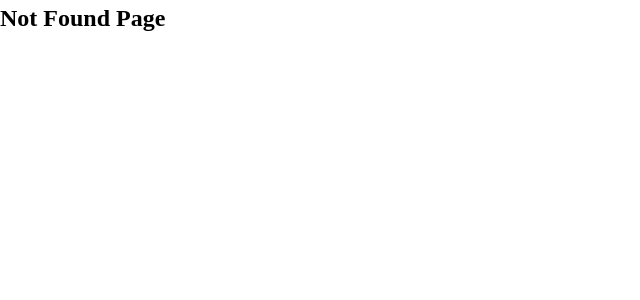
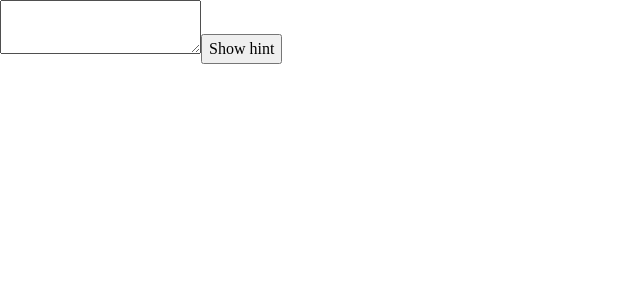
Before and after one commit to takunagai/react-official-tutorial, a React (Create React App) app: page /app10 in a window 1280 px wide. Before the commit this address had no page. Shown: the top 300 px of the page, without its empty margins (0-640 px from the left). Built offline with nearby package versions, Linux system fonts and the light colour scheme.

Commit message:
Try out some challenges 1 - ボタンでヒント表示/非表示

```diff
--- /dev/null
+++ b/src/App10.jsx
@@ -0,0 +1,25 @@
+import { useState } from 'react'
+
+export default function App() {
+  const [showHint, setShowHint] = useState(false)
+
+  return (
+    <>
+      {showHint && <p><i>Hint: Your favorite city?</i></p>}
+      <Form />
+      <button onClick={() => {
+        setShowHint(!showHint)
+      }}>Show hint</button>
+    </>
+  )
+}
+
+function Form() {
+  const [text, setText] = useState('')
+  return (
+    <textarea
+      value={text}
+      onChange={e => setText(e.target.value)}
+    />
+  )
+}
--- a/src/Frontpage.jsx
+++ b/src/Frontpage.jsx
@@ -67,6 +67,7 @@ export default function Frontpage() {
           <li><Link to="/counter4">Counter4</Link></li>
           <li><Link to="/counter5">Counter5</Link></li>
           <li><Link to="/scoreboard2">Scoreboard2</Link></li>
+          <li><Link to="/app10">App10</Link></li>
         </ul>
       </nav>
       <Outlet />
--- a/src/index.js
+++ b/src/index.js
@@ -66,6 +66,7 @@ import Counter4 from './Counter4'
 import Counter5 from './Counter5'
 import MyComponent from './MyComponent'
 import Scoreboard2 from './Scoreboard2'
+import App10 from './App10'
 
 
 const container = document.getElementById('root')
@@ -141,6 +142,7 @@ root.render(
         <Route path="counter5" element={<Counter5 />} />
         <Route path="myComponent" element={<MyComponent />} />
         <Route path="scoreboard2" element={<Scoreboard2 />} />
+        <Route path="app10" element={<App10 />} />
         <Route path="*" element={<NotFound />} />{/* Not Found の時*/}
       </Routes>
     </BrowserRouter>
```
Also changed, not shown: 1 other file (tests, documents, lock files or other folders).
